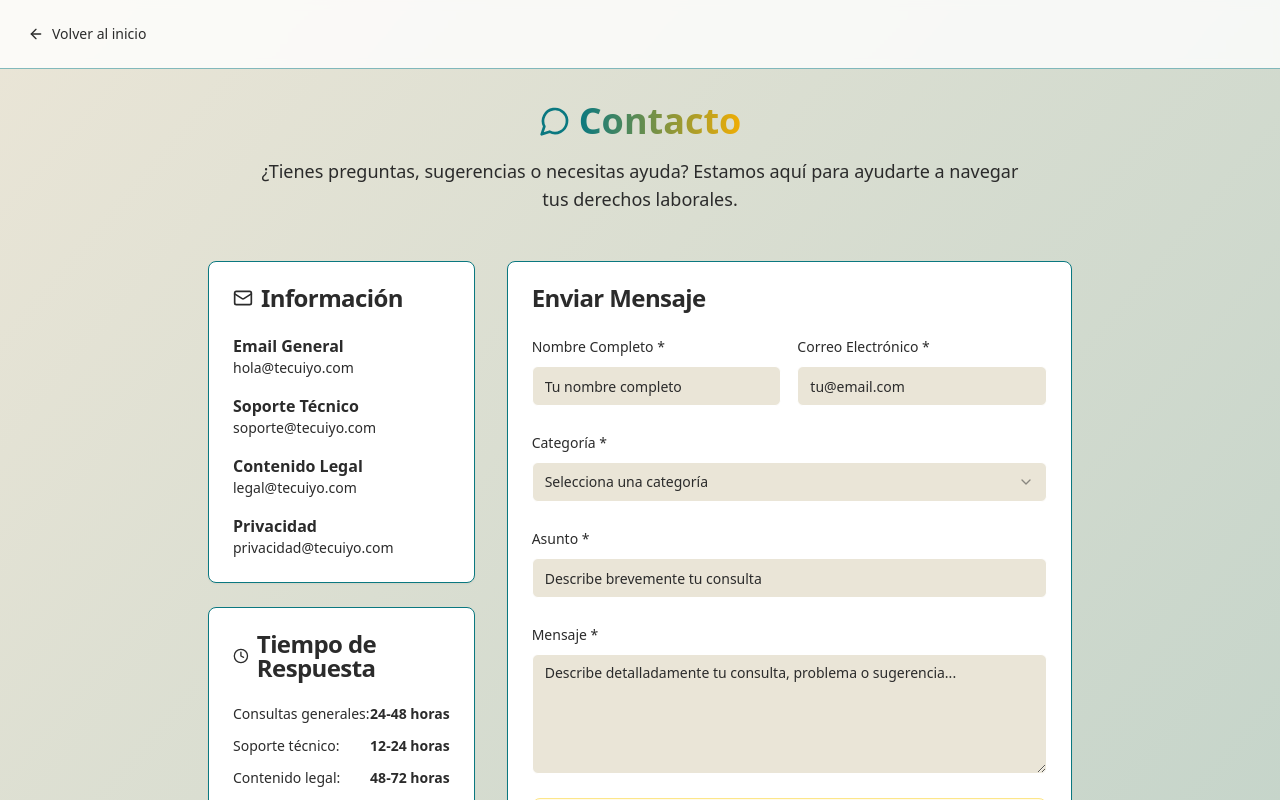
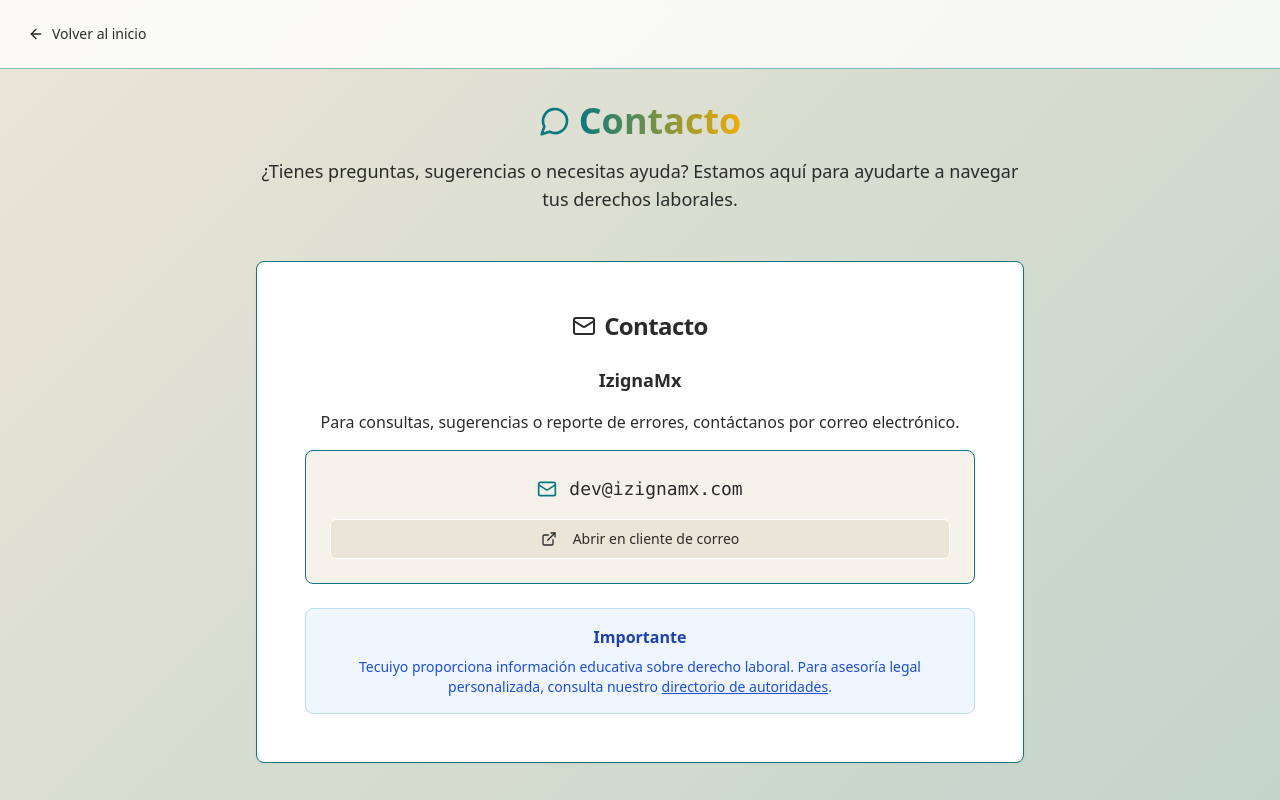
Before and after one commit to CripterHack/tecuiyo-derechos-mx, a React (Vite) app: page /contacto in a window 1280 px wide. Shown: the top 800 px of the page. Built offline with nearby package versions, Linux system fonts and the light colour scheme.

Commit message:
Refine contact and guides pages
Adjustments to the contact page to only show email, remove progress indicators from guides, improve guide page responsiveness, and disable horizontal scrolling across the application.

```diff
--- a/src/index.css
+++ b/src/index.css
@@ -137,7 +137,19 @@
   }
 
   body {
-    @apply bg-background text-foreground font-sans antialiased;
+    @apply bg-background text-foreground font-sans antialiased overflow-x-hidden;
+  }
+
+  html {
+    @apply overflow-x-hidden;
+  }
+
+  #root {
+    @apply overflow-x-hidden;
+  }
+
+  .container {
+    @apply max-w-full overflow-x-hidden;
   }
 
   /* Mejoras de accesibilidad */
--- a/src/pages/Contacto.tsx
+++ b/src/pages/Contacto.tsx
@@ -1,46 +1,9 @@
 import { Button } from "@/components/ui/button";
 import { Card, CardContent, CardHeader, CardTitle } from "@/components/ui/card";
-import { Input } from "@/components/ui/input";
-import { Textarea } from "@/components/ui/textarea";
-import { Label } from "@/components/ui/label";
-import { Select, SelectContent, SelectItem, SelectTrigger, SelectValue } from "@/components/ui/select";
-import { ArrowLeft, Mail, MessageCircle, Clock, Send } from "lucide-react";
+import { ArrowLeft, Mail, MessageCircle, Clock, ExternalLink } from "lucide-react";
 import { Link } from "react-router-dom";
-import { useState } from "react";
-import { useToast } from "@/hooks/use-toast";
 
 const Contacto = () => {
-  const { toast } = useToast();
-  const [formData, setFormData] = useState({
-    nombre: "",
-    email: "",
-    asunto: "",
-    categoria: "",
-    mensaje: ""
-  });
-
-  const handleSubmit = (e: React.FormEvent) => {
-    e.preventDefault();
-
-    // Simular envío de formulario
-    toast({
-      title: "Mensaje enviado",
-      description: "Nos pondremos en contacto contigo en máximo 48 horas hábiles.",
-    });
-
-    // Limpiar formulario
-    setFormData({
-      nombre: "",
-      email: "",
-      asunto: "",
-      categoria: "",
-      mensaje: ""
-    });
-  };
-
-  const handleChange = (field: string, value: string) => {
-    setFormData(prev => ({ ...prev, [field]: value }));
-  };
 
   return (
     <div className="min-h-screen bg-gradient-to-br from-background to-secondary/20">
@@ -71,160 +34,48 @@ const Contacto = () => {
           </p>
         </div>
 
-        <div className="grid lg:grid-cols-3 gap-8">
-          {/* Información de Contacto */}
-          <div className="space-y-6">
-            <Card>
+        <div className="max-w-3xl mx-auto text-center">
+          <Card className="legal-card">
             <CardHeader>
-                <CardTitle className="flex items-center gap-2">
-                  <Mail className="h-5 w-5" />
-                  Información
+              <CardTitle className="flex items-center justify-center gap-2 text-2xl">
+                <Mail className="h-6 w-6" />
+                Contacto
               </CardTitle>
             </CardHeader>
-              <CardContent className="space-y-4">
-                <div>
-                  <h4 className="font-semibold">Email General</h4>
-                  <p className="text-sm text-muted-foreground">hola@tecuiyo.com</p>
+            <CardContent className="space-y-6">
+              <div className="space-y-4">
+                <h3 className="text-lg font-semibold">IzignaMx</h3>
+                <p className="text-muted-foreground">
+                  Para consultas, sugerencias o reporte de errores, contáctanos por correo electrónico.
+                </p>
+
+                <div className="bg-muted/50 p-6 rounded-lg border">
+                  <div className="flex items-center justify-center gap-3 mb-4">
+                    <Mail className="h-5 w-5 text-primary" />
+                    <span className="text-lg font-mono">dev@izignamx.com</span>
                   </div>
-                <div>
-                  <h4 className="font-semibold">Soporte Técnico</h4>
-                  <p className="text-sm text-muted-foreground">soporte@tecuiyo.com</p>
+                  <Button
+                    variant="outline"
+                    className="w-full"
+                    onClick={() => window.open('mailto:dev@izignamx.com', '_blank')}
+                  >
+                    <ExternalLink className="h-4 w-4 mr-2" />
+                    Abrir en cliente de correo
+                  </Button>
                 </div>
-                <div>
-                  <h4 className="font-semibold">Contenido Legal</h4>
-                  <p className="text-sm text-muted-foreground">legal@tecuiyo.com</p>
               </div>
-                <div>
-                  <h4 className="font-semibold">Privacidad</h4>
-                  <p className="text-sm text-muted-foreground">privacidad@tecuiyo.com</p>
-                </div>
-              </CardContent>
-            </Card>
 
-            <Card>
-              <CardHeader>
-                <CardTitle className="flex items-center gap-2">
-                  <Clock className="h-5 w-5" />
-                  Tiempo de Respuesta
-                </CardTitle>
-              </CardHeader>
-              <CardContent className="space-y-3">
-                <div className="flex justify-between">
-                  <span className="text-sm">Consultas generales:</span>
-                  <span className="text-sm font-semibold">24-48 horas</span>
-                </div>
-                <div className="flex justify-between">
-                  <span className="text-sm">Soporte técnico:</span>
-                  <span className="text-sm font-semibold">12-24 horas</span>
-                </div>
-                <div className="flex justify-between">
-                  <span className="text-sm">Contenido legal:</span>
-                  <span className="text-sm font-semibold">48-72 horas</span>
-                </div>
-              </CardContent>
-            </Card>
-
-            <Card className="bg-blue-50 dark:bg-blue-950/20 border-blue-200 dark:border-blue-800">
-              <CardContent className="p-4">
+              <div className="bg-blue-50 dark:bg-blue-950/20 border border-blue-200 dark:border-blue-800 p-4 rounded-lg">
                 <h4 className="font-semibold text-blue-800 dark:text-blue-300 mb-2">
                   Importante
                 </h4>
                 <p className="text-blue-700 dark:text-blue-400 text-sm">
-                  Tecuiyo proporciona información educativa. Para asesoría legal personalizada,
-                  consulta nuestro <Link to="/directorio" className="underline">directorio de autoridades</Link>.
+                  Tecuiyo proporciona información educativa sobre derecho laboral.
+                  Para asesoría legal personalizada, consulta nuestro <Link to="/directorio" className="underline">directorio de autoridades</Link>.
                 </p>
+              </div>
             </CardContent>
           </Card>
-          </div>
-
-          {/* Formulario de Contacto */}
-          <div className="lg:col-span-2">
-            <Card>
-              <CardHeader>
-                <CardTitle>Enviar Mensaje</CardTitle>
-              </CardHeader>
-              <CardContent>
-                <form onSubmit={handleSubmit} className="space-y-6">
-                  <div className="grid md:grid-cols-2 gap-4">
-                    <div className="space-y-2">
-                      <Label htmlFor="nombre">Nombre Completo *</Label>
-                      <Input
-                        id="nombre"
-                        value={formData.nombre}
-                        onChange={(e) => handleChange("nombre", e.target.value)}
-                        required
-                        placeholder="Tu nombre completo"
-                      />
-                    </div>
-                    <div className="space-y-2">
-                      <Label htmlFor="email">Correo Electrónico *</Label>
-                      <Input
-                        id="email"
-                        type="email"
-                        value={formData.email}
-                        onChange={(e) => handleChange("email", e.target.value)}
-                        required
-                        placeholder="tu@email.com"
-                      />
-                    </div>
-                  </div>
-
-                  <div className="space-y-2">
-                    <Label htmlFor="categoria">Categoría *</Label>
-                    <Select value={formData.categoria} onValueChange={(value) => handleChange("categoria", value)} required>
-                      <SelectTrigger>
-                        <SelectValue placeholder="Selecciona una categoría" />
-                      </SelectTrigger>
-                      <SelectContent>
-                        <SelectItem value="consulta-general">Consulta General</SelectItem>
-                        <SelectItem value="error-tecnico">Error Técnico</SelectItem>
-                        <SelectItem value="contenido-legal">Contenido Legal</SelectItem>
-                        <SelectItem value="sugerencia">Sugerencia de Mejora</SelectItem>
-                        <SelectItem value="calculadora">Problema con Calculadora</SelectItem>
-                        <SelectItem value="formularios">Formularios y Documentos</SelectItem>
-                        <SelectItem value="otros">Otros</SelectItem>
-                      </SelectContent>
-                    </Select>
-                  </div>
-
-                  <div className="space-y-2">
-                    <Label htmlFor="asunto">Asunto *</Label>
-                    <Input
-                      id="asunto"
-                      value={formData.asunto}
-                      onChange={(e) => handleChange("asunto", e.target.value)}
-                      required
-                      placeholder="Describe brevemente tu consulta"
-                    />
-                  </div>
-
-                  <div className="space-y-2">
-                    <Label htmlFor="mensaje">Mensaje *</Label>
-                    <Textarea
-                      id="mensaje"
-                      value={formData.mensaje}
-                      onChange={(e) => handleChange("mensaje", e.target.value)}
-                      required
-                      placeholder="Describe detalladamente tu consulta, problema o sugerencia..."
-                      className="min-h-[120px]"
-                    />
-                  </div>
-
-                  <div className="bg-amber-50 dark:bg-amber-950/20 p-4 rounded-lg border border-amber-200 dark:border-amber-800">
-                    <p className="text-amber-700 dark:text-amber-400 text-sm">
-                      <strong>Nota:</strong> No incluyas información personal sensible como números
-                      de seguridad social, CURP completo, o datos bancarios en tu mensaje.
-                    </p>
-                  </div>
-
-                  <Button type="submit" size="lg" className="w-full">
-                    <Send className="h-4 w-4 mr-2" />
-                    Enviar Mensaje
-                  </Button>
-                </form>
-              </CardContent>
-            </Card>
-          </div>
         </div>
 
         {/* FAQ Rápido */}
--- a/src/pages/Guias.tsx
+++ b/src/pages/Guias.tsx
@@ -216,7 +216,7 @@ const Guias = () => {
         <div className="container mx-auto max-w-6xl">
           <h2 className="text-2xl font-bold mb-8">Guías destacadas</h2>
 
-          <div className="grid lg:grid-cols-2 gap-6">
+          <div className="grid md:grid-cols-1 lg:grid-cols-2 gap-6">
             {guiasPrincipales.map(guia => (
               <Card key={guia.id} className="legal-card group hover:border-primary/50">
                 <CardHeader>
@@ -271,14 +271,6 @@ const Guias = () => {
                     ))}
                   </div>
 
-                  {/* Progreso */}
-                  <div>
-                    <div className="flex justify-between text-sm mb-1">
-                      <span>Progreso</span>
-                      <span>0/{guia.pasos}</span>
-                    </div>
-                    <Progress value={0} className="h-2" />
-                  </div>
 
                   {/* Vista previa del contenido */}
                   <div>
@@ -299,16 +291,11 @@ const Guias = () => {
                   </div>
 
                   {/* Acciones */}
-                  <div className="flex gap-2 pt-2">
-                    <Link to={`/guias/${guia.id}`} className="flex-1">
+                  <div className="pt-2">
+                    <Link to={`/guias/${guia.id}`} className="w-full">
                       <Button className="w-full btn-hero">
                         <BookOpen className="mr-2 h-4 w-4" />
-                        Comenzar guía
-                      </Button>
-                    </Link>
-                    <Link to={`/guias/${guia.id}`}>
-                      <Button variant="outline" size="sm">
-                        Vista previa
+                        Ver guía completa
                       </Button>
                     </Link>
                   </div>
```
Also changed, not shown: src/pages/GuiaDetalle.tsx (+2 -28 lines). Lines whose indentation alone changed are shown as unchanged.
